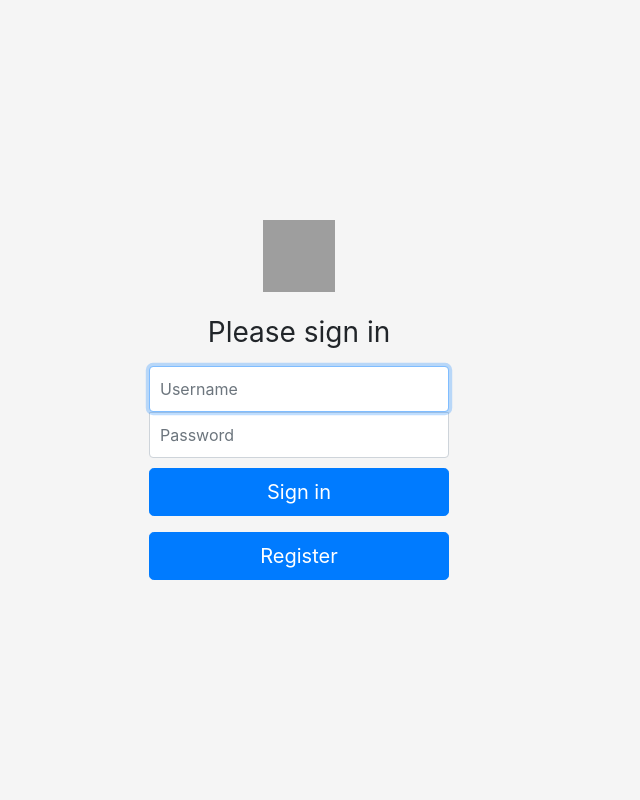
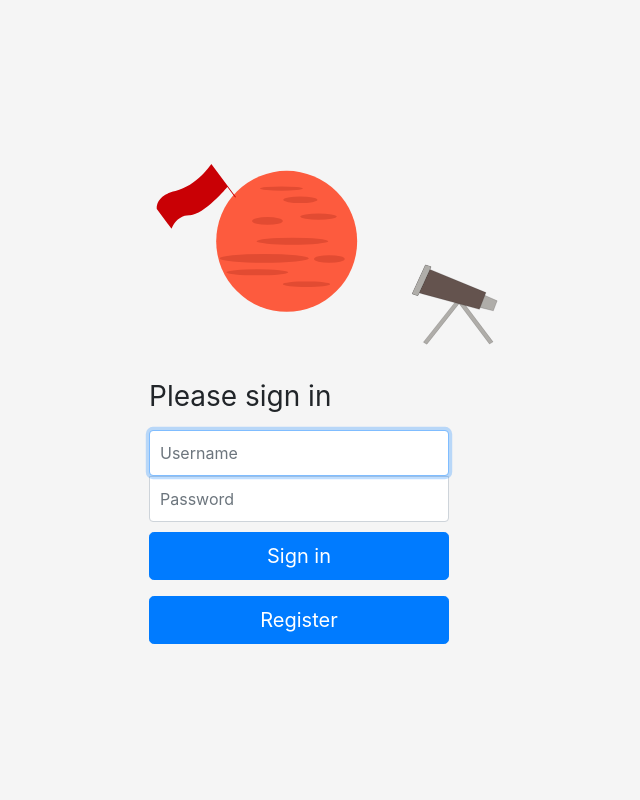
Before and after one commit to enowars/enowars3-service-telescopy, a Flask app: page /login in a window 1280 px wide. Shown: the whole page, without its empty margins (341-981 px from the left). Run offline with Flask 2, Linux system fonts and the light colour scheme; some libraries are stand-ins or nearby versions; grey boxes are pictures that could not be loaded.

Commit message:
add logo

```diff
--- a/service/src/templates/login.html
+++ b/service/src/templates/login.html
@@ -19,9 +19,11 @@
     <link href="/static/css/login.css" rel="stylesheet">
   </head>
 
-  <body class="text-center">
+  <body class"text-center" >
+
+
     <form class="form-signin" action="/login" method="post">
-      <img class="mb-4" src="https://getbootstrap.com/docs/4.0/assets/brand/bootstrap-solid.svg" alt="" width="72" height="72">
+      <img class="mb-4" src="/static/logo.svg" alt="" width="350" height="200">
       <h1 class="h3 mb-3 font-weight-normal">Please sign in</h1>
       <label for="inputEmail" class="sr-only">Username</label>
       <input type="text" id="inputEmail" name="username" class="form-control" placeholder="Username" required autofocus>
@@ -30,7 +32,6 @@
       <button class="btn btn-lg btn-primary btn-block" type="submit">Sign in</button>
       <a class="btn btn-primary btn-lg mt-3 btn-block" href="/register" role="button">Register</a>
     </form>
-
   </body>
 
 </html>
--- a/service/src/templates/register.html
+++ b/service/src/templates/register.html
@@ -21,7 +21,7 @@
 
   <body class="text-center">
     <form class="form-signin" action="/register" method="post">
-      <img class="mb-4" src="https://getbootstrap.com/docs/4.0/assets/brand/bootstrap-solid.svg" alt="" width="72" height="72">
+      <img class="mb-4" src="/static/logo.svg" alt="" width="350" height="200">
       <h1 class="h3 mb-3 font-weight-normal">Please sign in</h1>
       <label for="username" class="sr-only">Username</label>
       <input type="text" id="username" name="username" class="form-control" placeholder="Username" required autofocus>
```
Also changed, not shown: service/src/static/logo.svg (added).
